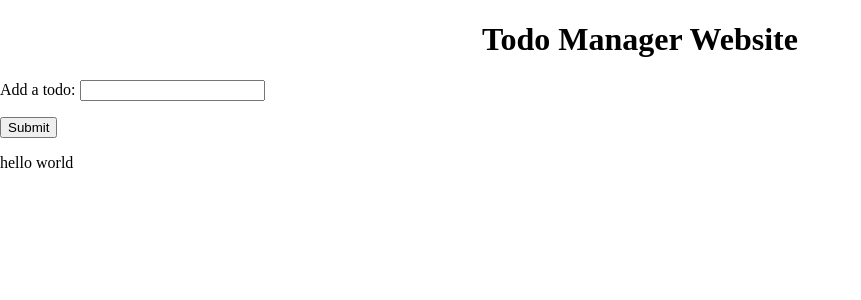
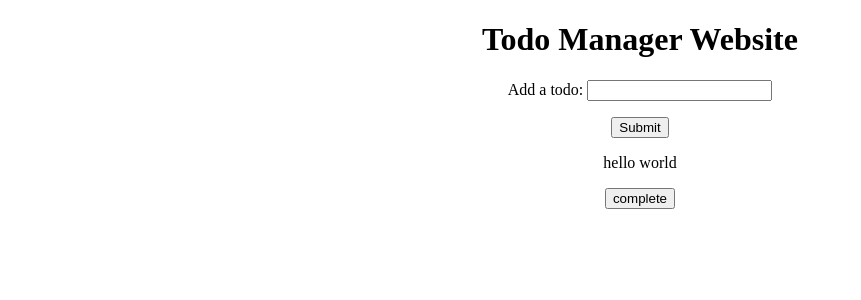
Before and after one commit to The-Coding-Kid/csp-perf-task, a Flask app: page / in a window 1280 px wide. Shown: the top 300 px of the page, without its empty margins (0-861 px from the left). Run offline with Flask 2, Linux system fonts and the light colour scheme; data comes from the database, SQL or seed files in the repository; both versions use the stored data as it was after the commit.

Commit message:
made some more changes

```diff
--- a/app.py
+++ b/app.py
@@ -30,11 +30,14 @@ def home_route():
     if(request.method == 'GET'):
         return render_template('index.html', todos=Todo.query.all())
     else:
-        text = request.form['todo']
-        todo = Todo(todo=text)
-        db.session.add(todo)
-        db.session.commit()
-        return render_template('index.html', todos=Todo.query.all())
+        if(request.form.get('add todo')):
+            text = request.form['todo']
+            todo = Todo(todo=text)
+            db.session.add(todo)
+            db.session.commit()
+            return render_template('index.html', todos=Todo.query.all())
+        elif(request.form.get('complete')):
+            id = request.form.get('id')
 
 @app.route('/todos', methods=['GET'])
 def get_todos():
--- a/static/styles/index.css
+++ b/static/styles/index.css
@@ -9,3 +9,10 @@ body {
   transform: translate(-50%, 0%);
   text-align: center;
 }
+
+.todos {
+  margin-left: 50%;
+  top: 100px;
+  transform: translate(-50%, 0%);
+  text-align: center;
+}
--- a/templates/index.html
+++ b/templates/index.html
@@ -14,12 +14,15 @@
       <h1>Todo Manager Website</h1>
     </div>
     <div class="todos">
-      <form action="/" , method="POST">
+      <form action="/" method="POST">
         <p>Add a todo: <input type="text" name="todo" /></p>
-        <input type="submit" value="Submit" />
+        <input type="submit" value="Submit" name="add todo" />
       </form>
       {% for todo in todos %}
-      <p>{{ todo.todo }}</p>
+      <form action="/" method="POST">
+        <p>{{ todo.todo }}</p>
+        <input type="submit" value="complete" name="complete" />
+      </form>
       {% endfor %}
     </div>
   </body>
```
Also changed, not shown: database.db.
